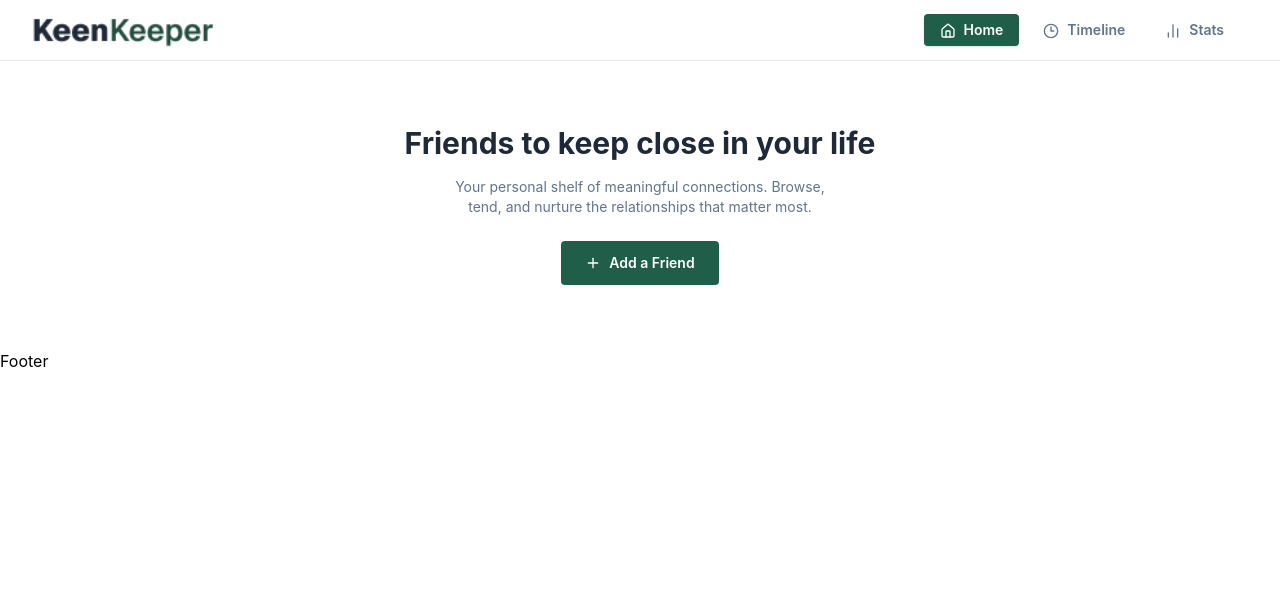
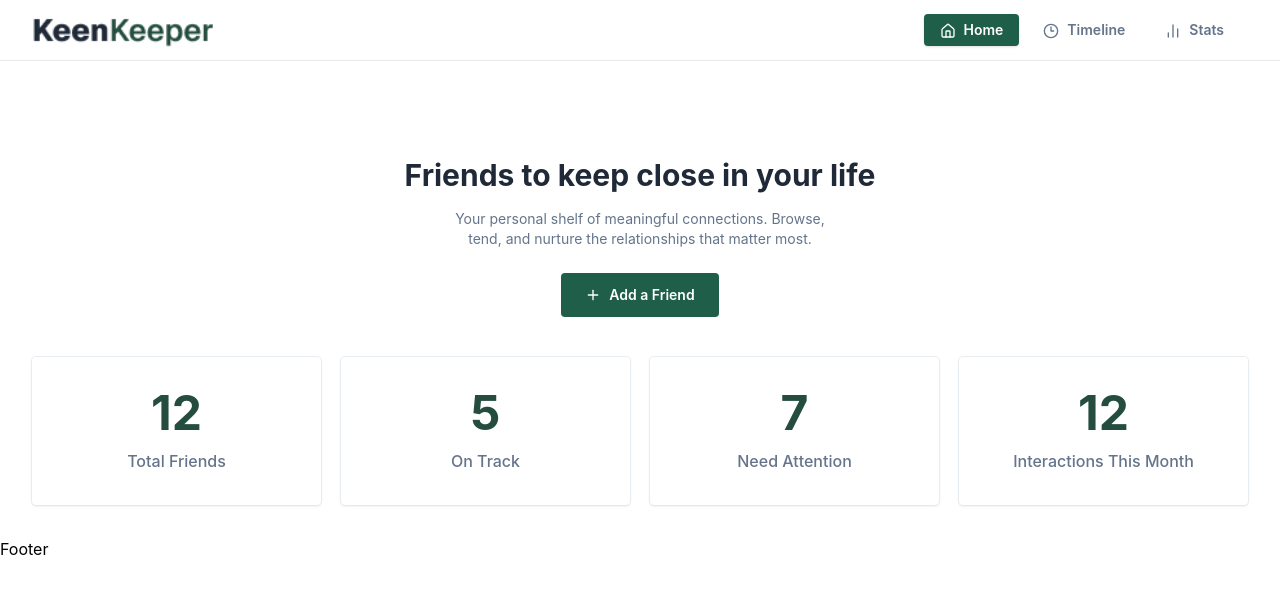
Before and after one commit to Saklainmostak-learner/-keenkeeper, a React (Vite) app: page / in a window 1280 px wide. Shown: the top 594 px of the page. Built offline with nearby package versions, Linux system fonts and the light colour scheme.

Commit message:
Herosection add

```diff
--- a/src/components/CardSummary.jsx
+++ b/src/components/CardSummary.jsx
@@ -1,9 +1,10 @@
 import React from 'react';
 
-const CardSummary = () => {
+const CardSummary = ({value,label}) => {
     return (
-        <div>
-
+        <div className='bg-[#FFFFFF] px-6 py-8 text-center shadow-sm ring-1 ring-slate-200/70 rounded-sm'>
+            <h3 className='text-4xl font-bold text-[#244D3F] md:text-5xl'>{value}</h3>
+            <p className='mt-3 text-[#64748B] font-medium'>{label}</p>
         </div>
     );
 };
--- a/src/pages/Home.jsx
+++ b/src/pages/Home.jsx
@@ -1,11 +1,35 @@
-import React from 'react';
-import Banner from '../components/Banner';
+import React, { useEffect, useState } from "react";
+import Banner from "../components/Banner";
+import CardSummary from "../components/CardSummary";
 
 const Home = () => {
+  const [friends, setFriends] = useState([]);
+  useEffect(() => {
+    fetch("/friends.json")
+      .then((res) => res.json())
+      .then((data) => setFriends(data));
+  }, []);
+  const totalFriends=friends.length;
+  const onTrack=friends.filter(
+    (friend)=>friend.status==="on-track").length;
+    const needAttention=friends.filter(
+      (friend)=>friend.status==="overdue"|| friend.status==="almost due").length;
+
+
+const interactionsThisMonth=12;
   return (
-    <section>
-      <div>
-        <Banner/>
+    <section className="px-4 py-8 md:px-6 lg:px-8">
+      <div className="mx-auto max-w-7xl">
+        <Banner />
+        <div className="-mt-6 grid gap-5 md:grid-cols-2 xl:grid-cols-4">
+          <CardSummary value={totalFriends} label="Total Friends" />
+          <CardSummary value={onTrack} label="On Track" />
+          <CardSummary value={needAttention} label="Need Attention" />
+          <CardSummary
+            value={interactionsThisMonth}
+            label="Interactions This Month"
+          />
+        </div>
       </div>
     </section>
   );
```
